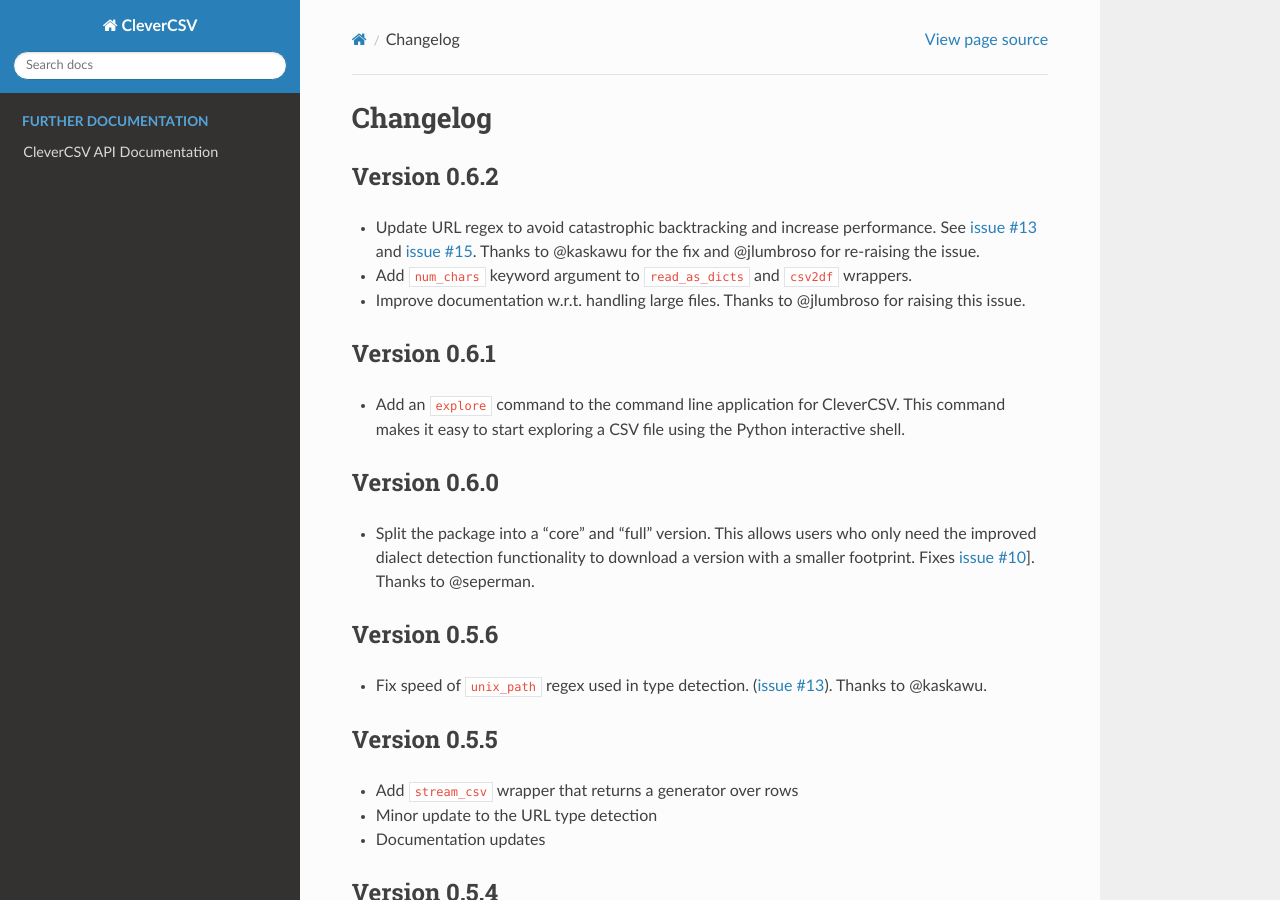
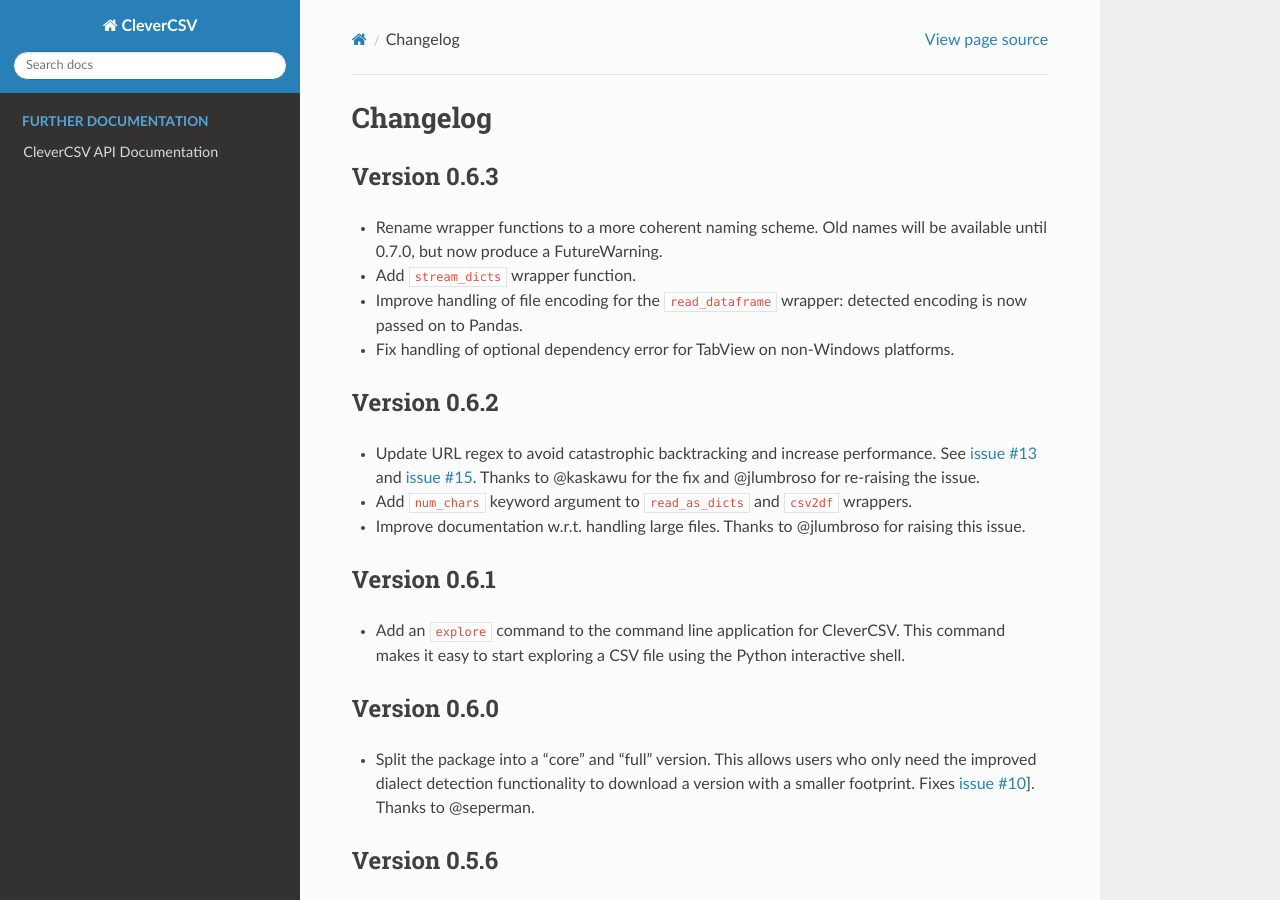
Before and after one commit to alan-turing-institute/CleverCSV, a Sphinx documentation site: the page built from docs/CHANGELOG.rst, in a window 1280 px wide and 900 px high. Built offline with Sphinx 7.4.7 and the Read the Docs theme 2.0.0, drawn with Linux system fonts in a browser that asks for light colours; pages that are not in the unit, such as notebooks, are missing from menus.

Commit message:
CleverCSV Release 0.6.3
* Rename wrapper functions to a more coherent naming scheme. Old names will be available until 0.7.0, but now produce a FutureWarning.
* Add ``stream_dicts`` wrapper function.
* Improve handling of file encoding for the ``read_dataframe`` wrapper: detected encoding is now passed on to Pandas.
* Fix handling of optional dependency error for TabView on non-Windows platforms.

```diff
--- a/docs/CHANGELOG.rst
+++ b/docs/CHANGELOG.rst
@@ -1,6 +1,18 @@
 
 Changelog
 =========
+
+Version 0.6.3
+-------------
+
+
+* Rename wrapper functions to a more coherent naming scheme. Old names will be
+  available until 0.7.0, but now produce a FutureWarning.
+* Add ``stream_dicts`` wrapper function.
+* Improve handling of file encoding for the ``read_dataframe`` wrapper:
+  detected encoding is now passed on to Pandas.
+* Fix handling of optional dependency error for TabView on non-Windows
+  platforms.
 
 Version 0.6.2
 -------------
```
Also changed, not shown: CHANGELOG.md (+10 -0 lines).
